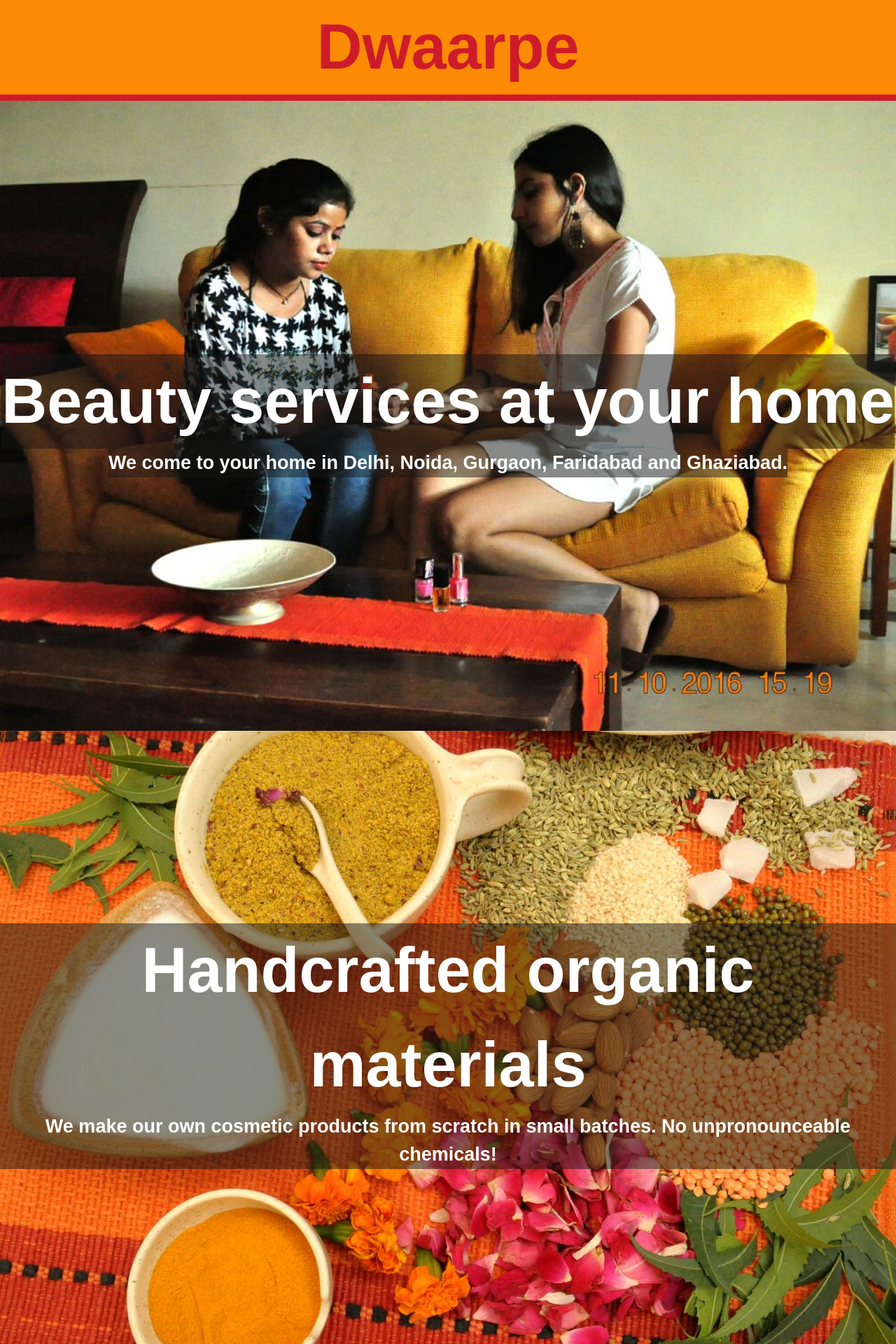
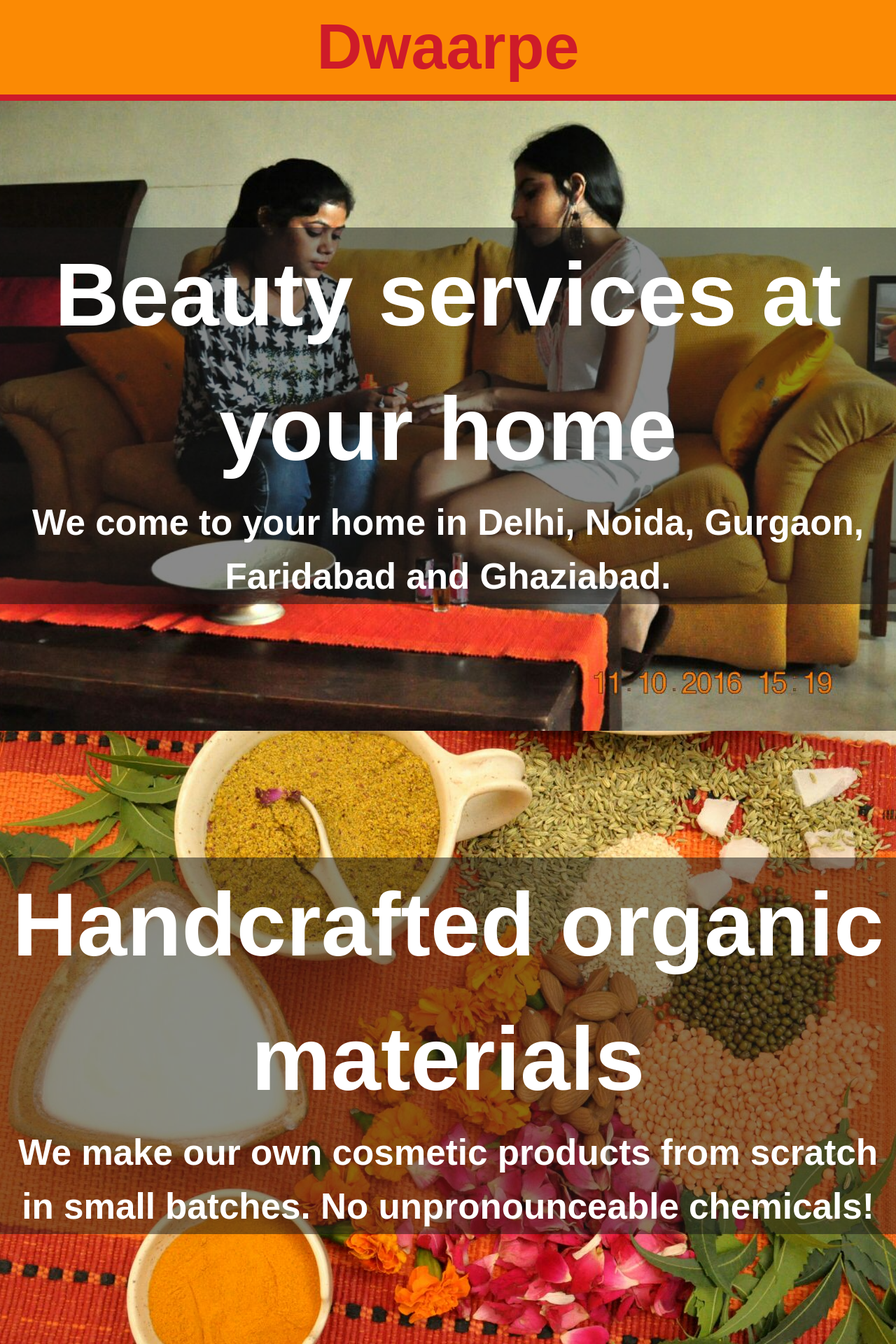
Before and after one commit to dwaarpe/dwaarpe.github.io, a Jekyll site: the page built from index.md, in a window 1280 px wide. Shown: the top 1920 px of the page at 70% size. Built offline with Jekyll 4.4.1, drawn with Linux system fonts in a browser that asks for light colours; some web fonts are replaced.

Commit message:
Use viewport width units instead of height for main body headers

```diff
--- a/_sass/_layout.scss
+++ b/_sass/_layout.scss
@@ -49,11 +49,11 @@
 		}
 
 		h1 {
-				font-size: 10vh;
+				font-size: 10vw;
 		}
 
 		h2 {
-				font-size: 3vh;
+				font-size: 4vw;
 
 		}
 
--- a/index.md
+++ b/index.md
@@ -1,6 +1,5 @@
 ---
 layout: default
-cover_image: /assets/IMG_1493.JPG
 ---
 
 <header
```
